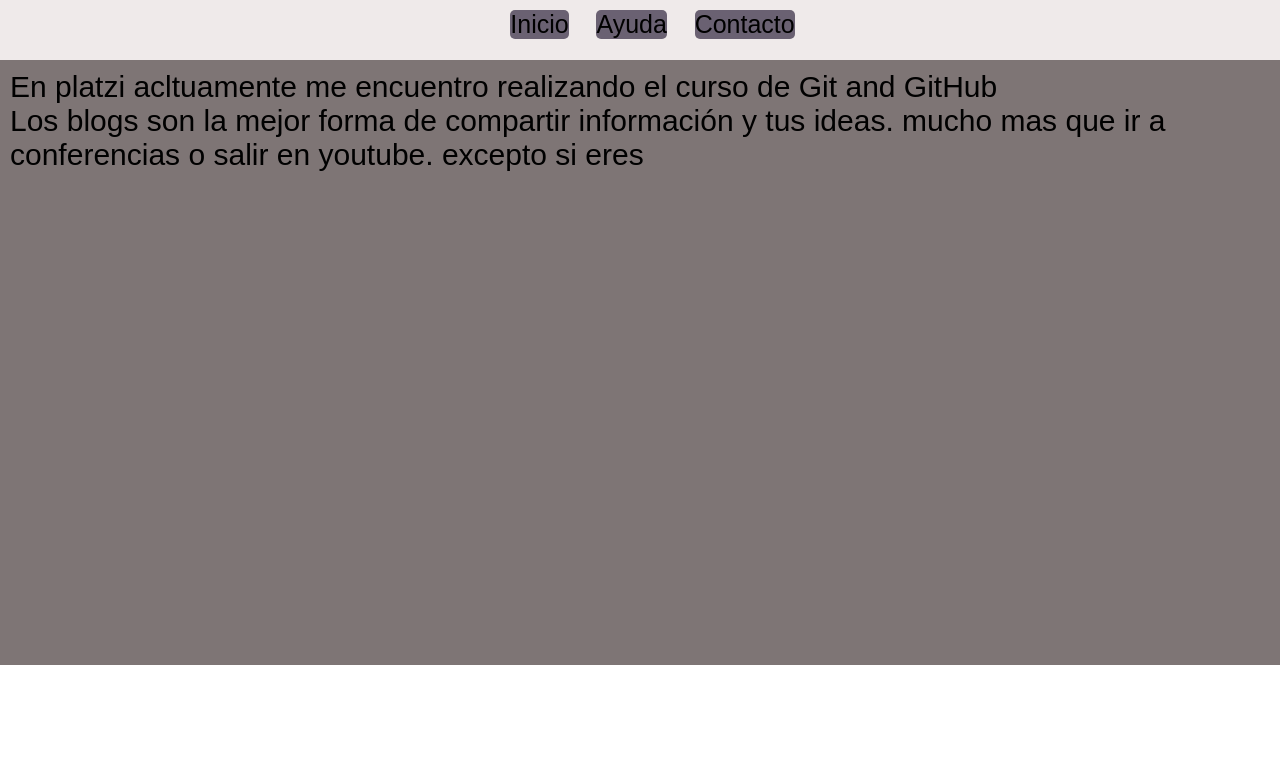
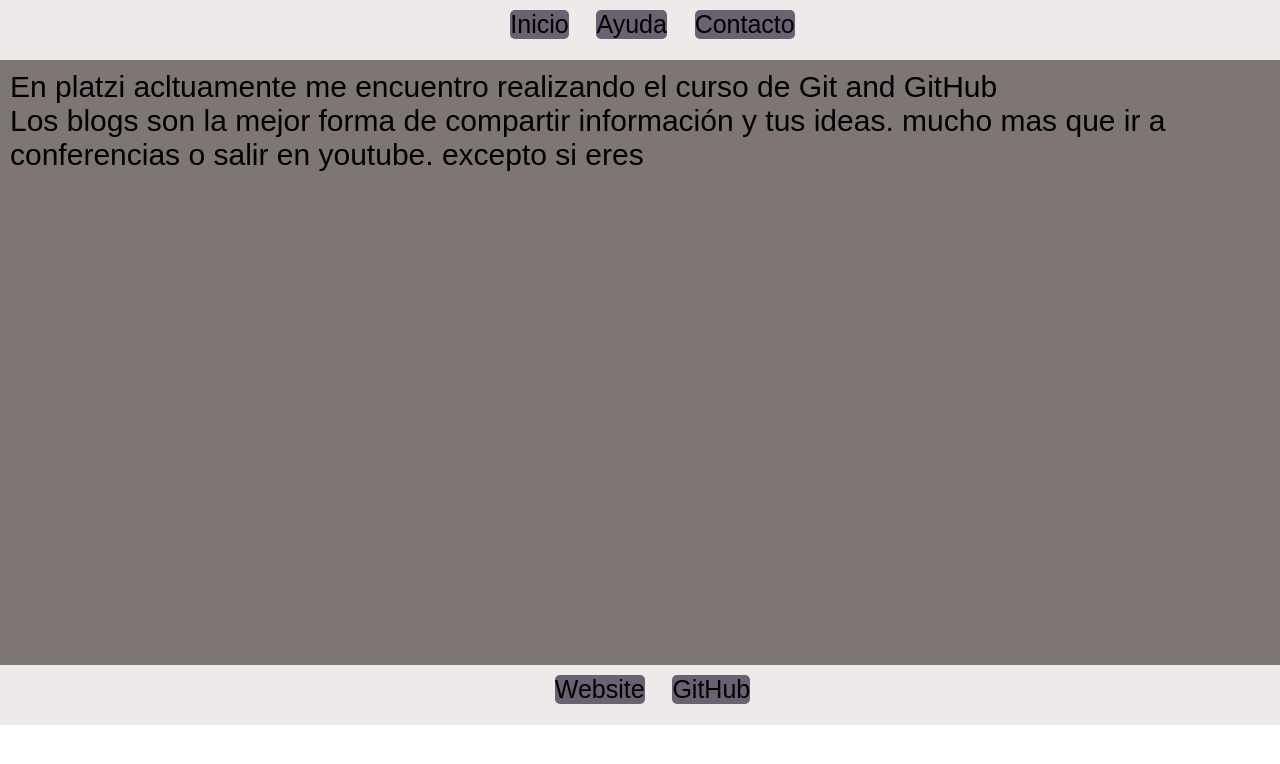
Before and after one commit to Cabariqued27/-Blog-, a plain HTML site: page index.html in a window 1280 px wide. Drawn offline with Linux system fonts and the light colour scheme.

Commit message:
Footer finish

```diff
--- a/index.html
+++ b/index.html
@@ -22,5 +22,11 @@
                 mucho mas que ir a conferencias o salir en youtube. excepto si eres
             </p>
         </main>
+        <footer>
+            <ul class="list">
+                <li class="item"><a href="https://enter.com">Website</a></li>
+                <li class="item"><a href="https://github.com/Cabariqued27/-Blog-/tree/master">GitHub</a></li>
+            </ul>
+        </footer>
     </body>
 </html>
```
Also changed, not shown: Css/Style.css (line endings or trailing spaces).
